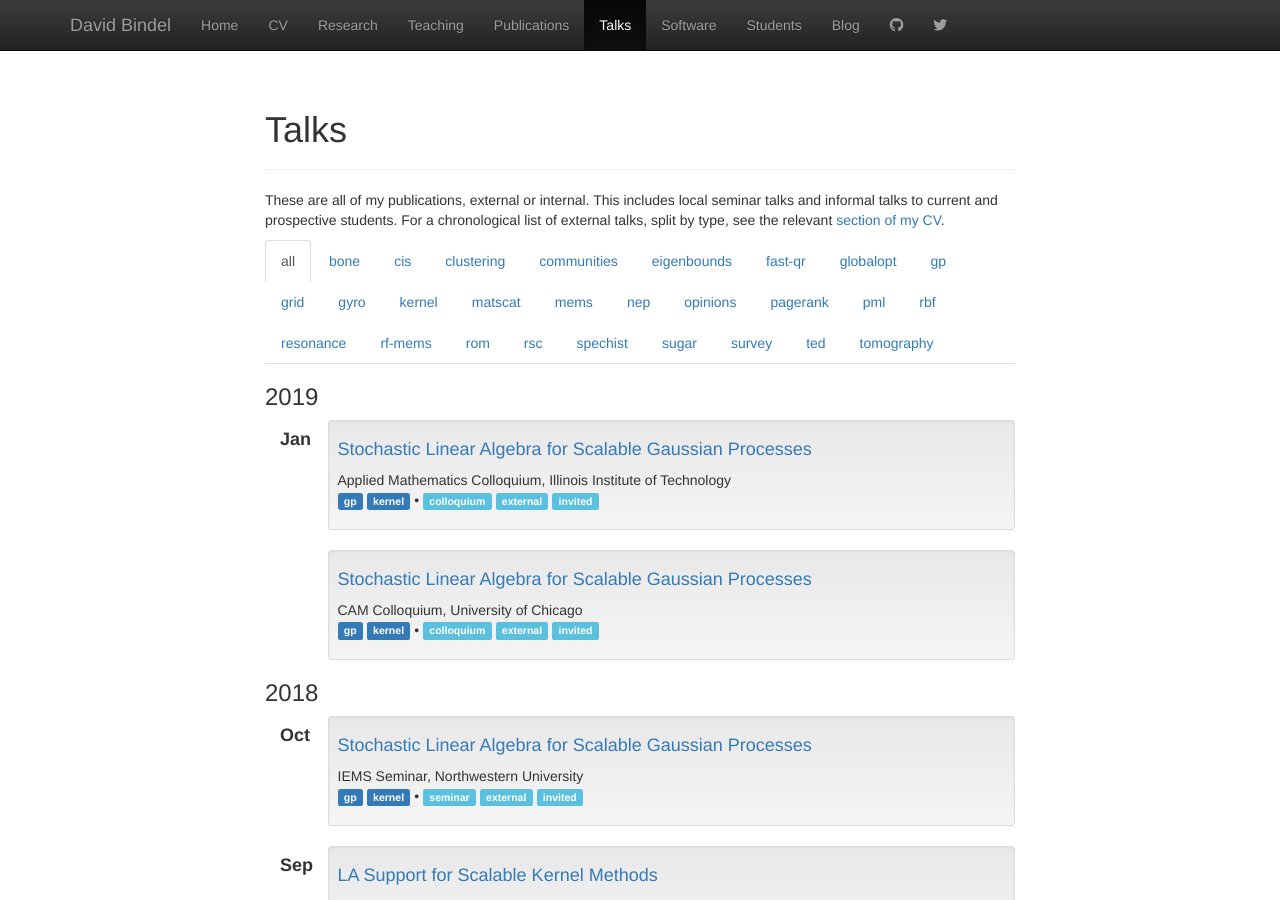
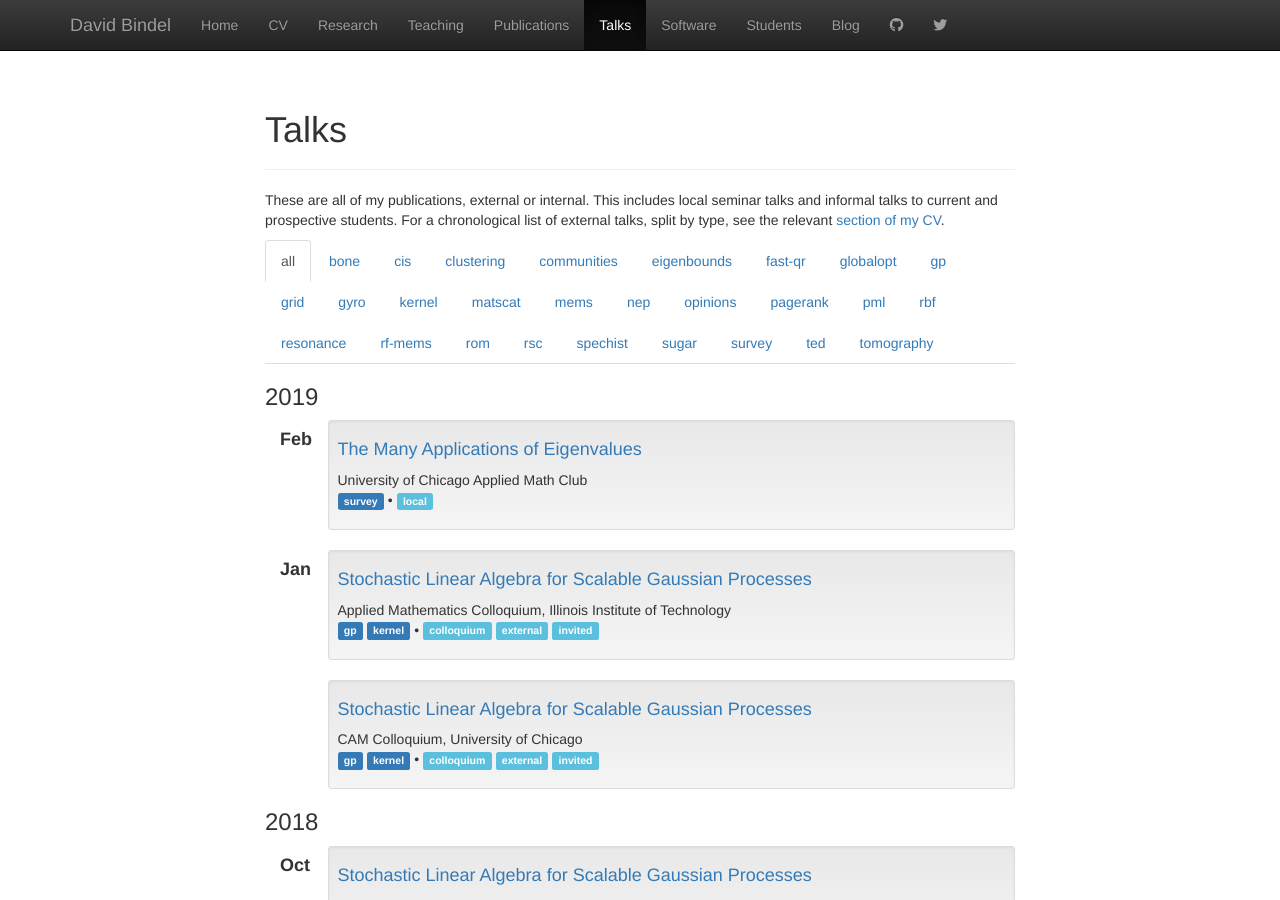
Before and after one commit to dbindel/cornell_web, a Jekyll site: the page built from talks.html, in a window 1280 px wide and 900 px high. Built offline with Jekyll 4.4.1, drawn with Linux system fonts in a browser that asks for light colours; nearby versions of some CDN libraries.

Commit message:
Added UCAMC talk slides.

```diff
--- a/_data/present.yml
+++ b/_data/present.yml
@@ -1068,3 +1068,9 @@
   tags: [gp, kernel]
   where: Applied Mathematics Colloquium, Illinois Institute of Technology
   type: [colloquium, external, invited]
+-
+  file: 2019-02-chicago-amc/ucamc-feb19.pdf
+  title: "The Many Applications of Eigenvalues"
+  tags: [survey]
+  where: University of Chicago Applied Math Club
+  type: [local]
```
